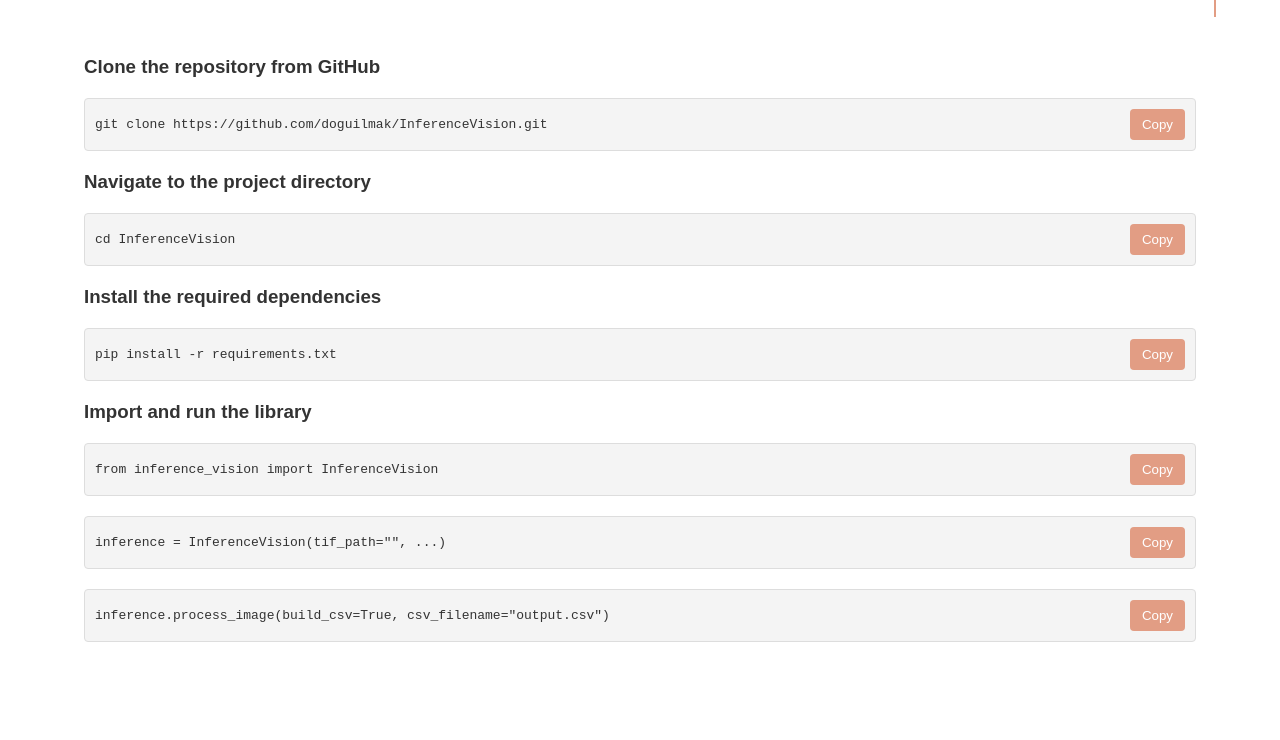
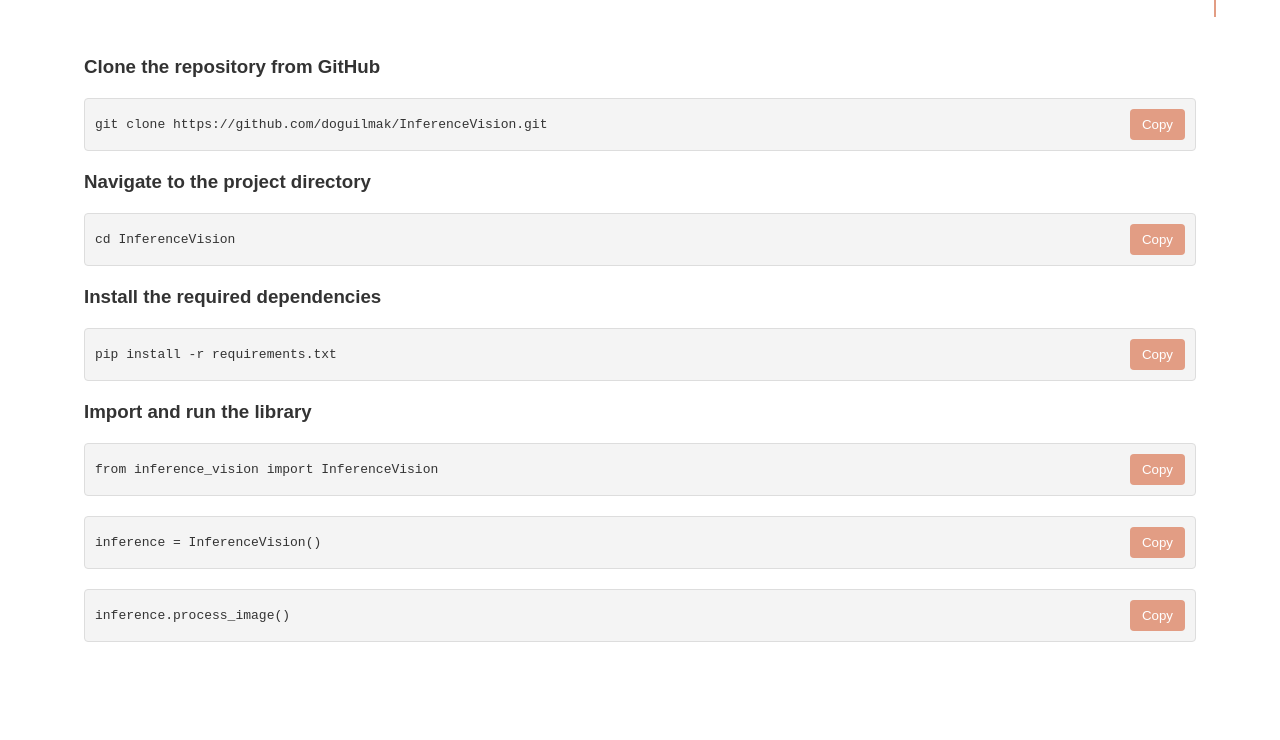
Before and after one commit to doguilmak/InferenceVision, a plain HTML site: page docs/index.html in a window 1280 px wide. Shown: the part 3663-4403 px from the top of the page. Drawn offline with Linux system fonts and the light colour scheme.

Commit message:
Update index.html
Content updated.

```diff
--- a/docs/index.html
+++ b/docs/index.html
@@ -3,7 +3,7 @@
 
 <head>
     <meta charset="UTF-8">
-    <meta name="viewport" content="width=device-width, initial-scale=1.0, viewport-fit=cover">
+    <meta name="viewport" content="width=device-width, initial-scale=1.0">
     <meta name="author" content="Doğu İlmak">
     <title>InferenceVision</title>
     <link rel="stylesheet" href="styles.css">
@@ -160,11 +160,11 @@
                     <button class="copy-btn" onclick="copyToClipboard(this)">Copy</button>
                 </div>
                 <div class="code-container">
-                    <pre><code>inference = InferenceVision(tif_path="", ...)</code></pre>
+                    <pre><code>inference = InferenceVision()</code></pre>
                     <button class="copy-btn" onclick="copyToClipboard(this)">Copy</button>
                 </div>
                 <div class="code-container">
-                    <pre><code>inference.process_image(build_csv=True, csv_filename="output.csv")</code></pre>
+                    <pre><code>inference.process_image()</code></pre>
                     <button class="copy-btn" onclick="copyToClipboard(this)">Copy</button>
                 </div>
             </div>
```
